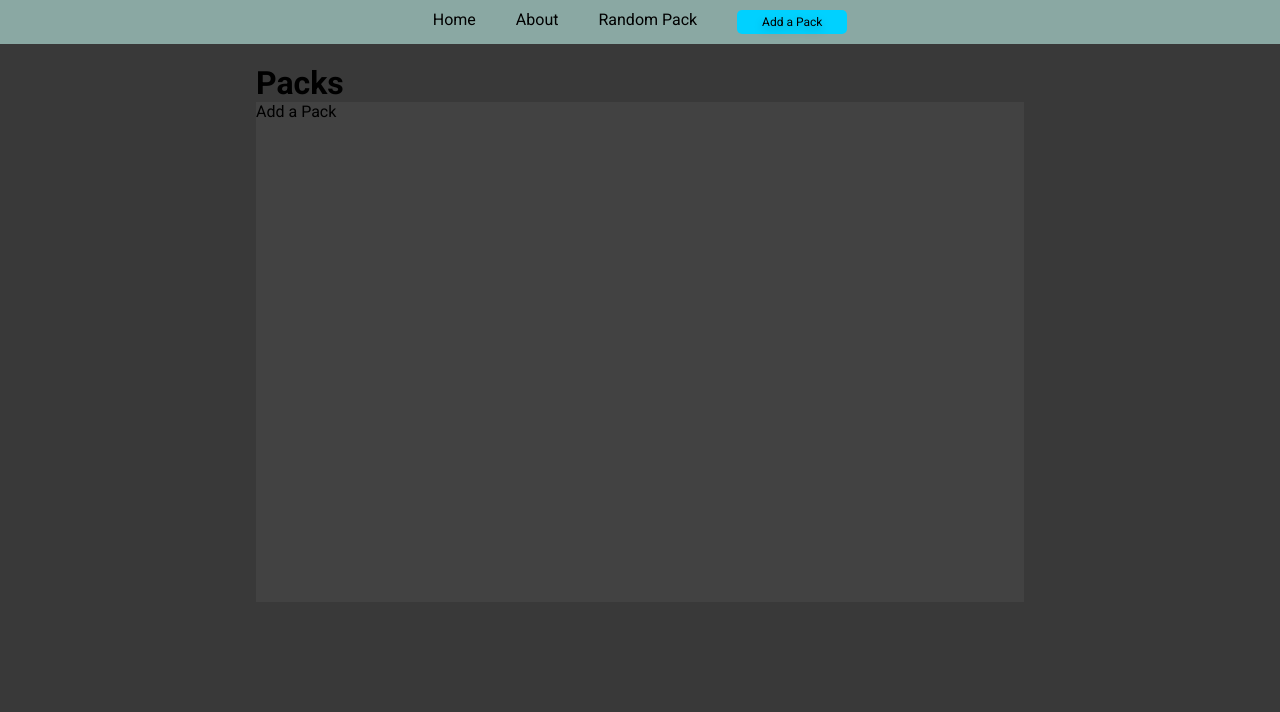
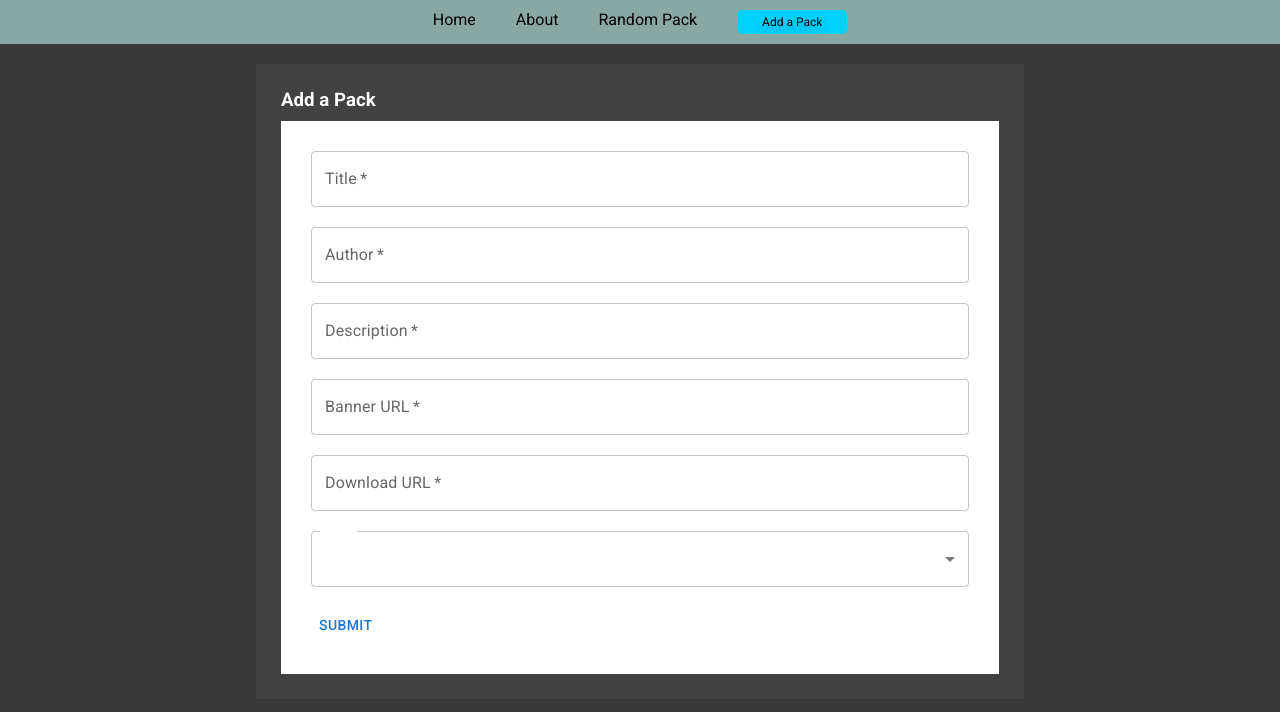
Before and after one commit to nvplus/simfile-seeker, a React (Create React App) app in the folder frontend/: page /packs/add in a window 1280 px wide. Shown: the top 712 px of the page. Built offline with nearby package versions, Linux system fonts and the light colour scheme.

Commit message:
added pack adding page

```diff
--- a/frontend/package.json
+++ b/frontend/package.json
@@ -3,12 +3,16 @@
   "version": "0.1.0",
   "private": true,
   "dependencies": {
+    "@emotion/react": "^11.7.1",
+    "@emotion/styled": "^11.6.0",
+    "@mui/material": "^5.3.0",
     "@testing-library/jest-dom": "^5.16.1",
     "@testing-library/react": "^12.1.2",
     "@testing-library/user-event": "^13.5.0",
     "axios": "^0.25.0",
     "react": "^17.0.2",
     "react-dom": "^17.0.2",
+    "react-hook-form": "^7.24.1",
     "react-router": "^6.2.1",
     "react-router-dom": "^6.2.1",
     "react-scripts": "5.0.0",
--- a/frontend/src/App.js
+++ b/frontend/src/App.js
@@ -9,6 +9,7 @@ import { Packs, Home, About, AddPack } from "./routes";
 import { Navbar } from "./components";
 import styled from "styled-components";
 
+
 const AppContainer = styled.div`
   width: 60%;
   margin: auto;
@@ -17,19 +18,21 @@ const AppContainer = styled.div`
 const  App = () => {
   return (
     <>
+
       <Router>
           <Navbar />
             <AppContainer>
               <Routes>
                 <Route path="/" element={<Home />} />
                 <Route path="/about" element={<About/>} />
-              <Route path="/packs/add" element={<Packs/>} >
-                <Route path="" element={<AddPack />} />
+                <Route path="/packs" element={<Packs/>} >
+                  <Route path="add" element={<AddPack />} />
                 </Route>
               </Routes>
             </AppContainer>
           <GlobalStyle />
       </Router>
+
     </>
   );
 }
--- a/frontend/src/components/buttons/AddPackButton.jsx
+++ b/frontend/src/components/buttons/AddPackButton.jsx
@@ -24,7 +24,7 @@ const AddPackButton = (props) => {
     `
 
     return (
-        <Button href="#">
+        <Button>
             <p>Add a Pack</p>
         </Button>
     )
--- a/frontend/src/components/navbar/Navbar.jsx
+++ b/frontend/src/components/navbar/Navbar.jsx
@@ -43,7 +43,7 @@ const Navbar = () => {
                 </li>
 
                 <li>
-                    <Link to='/packs/add'><AddPackButton /></Link>
+                    <Link to='/packs/add'><AddPackButton>Add a Pack</AddPackButton></Link>
                 </li>
             </NavList>
         </NavbarContainer>
--- a/frontend/src/components/tags/tagAttributes.js
+++ b/frontend/src/components/tags/tagAttributes.js
@@ -1,4 +1,4 @@
-const TagNames = {
+export const TagNames = {
     "stamina": "Stamina",
     "allaround": "All Around",
     "footspeed": "Footspeed",
--- a/frontend/src/routes/AddPack.jsx
+++ b/frontend/src/routes/AddPack.jsx
@@ -1,15 +1,120 @@
-import { React } from "react";
+import React, { useState } from "react";
 import axios from 'axios';
 import styled from 'styled-components';
+import { useForm } from 'react-hook-form';
+import { FormControl, TextField, Button, MenuItem, Select, InputLabel, OutlinedInput } from '@mui/material'
+import { TagNames } from "../components/tags/tagAttributes";
 
 const AddPack = () => {
+    const { register, handleSubmit } = useForm();
+    const [tags, setTags] = useState([]);
+
+    const tagsHandleChange = (e) => {
+        const value = e.target.value;
+
+        setTags(typeof value === 'string' ? value.split(',') : value,);
+
+        console.log(tags);
+    }
+
     const Container = styled.div`
         background-color: #424242;
-        height: 500px;
+        color:white;
+        height: 100%;
+        padding: 25px;
+        margin-top: 10px;
     `
+
+    const FormControlContainer = styled.div`
+        background-color: white;
+        margin-top: 10px;
+        padding: 20px;
+        height: 80%;
+        overflow: auto;
+    `
+
+    const StyledTextField = styled(TextField) `
+        width: 100%;
+
+        && {
+            margin: 10px 10px;
+        }
+    `
+    const StyledSelect = styled(Select)`
+        width: 100%;
+
+        && {
+            margin: 10px 10px;
+        }
+
+        legend {
+            visibility: visible;
+            position: relative;
+            bottom: 4px;
+        }
+    `
+
+    const FormInputs = styled.div`
+        display: flex;
+        flex-wrap: wrap;
+        width: 100%;
+
+        button {
+            margin: 10px 10px;
+        }
+    `
+
+    const handlePackSubmission = (data) => {
+        data["tags"] = tags.toString();
+
+        axios.post("http://localhost:5000/packs/add", data)
+        .then(res => {
+            console.log(res.data);
+            alert(res.data);
+        })
+        .catch(err => console.log(err))
+    }
+
+    const handleError = (e) => console.log("error" + e);
     return (
         <Container>
-            Add a Pack
+            <h3>Add a Pack</h3>
+
+            <FormControlContainer>
+                <FormControl>
+                    <FormInputs>
+                        <StyledTextField {...register("title")} label="Title" required />
+                        <StyledTextField {...register("author")} label="Author" required />
+                        <StyledTextField {...register("description")} label="Description" required />
+                        <StyledTextField {...register("banner_url")} label="Banner URL" required />
+                        <StyledTextField {...register("download_url")} label="Download URL" required />
+
+
+
+                        <StyledSelect
+                            value={tags}
+                            onChange={e => tagsHandleChange(e)}
+                            label="Tags"
+                            multiple
+                            notched
+                        >
+
+                            {Object.keys(TagNames).map((name) => (
+                                <MenuItem
+                                    key={name}
+                                    value={name}
+                                    onClick={() => console.log(tags)}
+                                    variant="outlined"
+                                >
+                                    {TagNames[name]}
+                                </MenuItem>
+                            ))}
+                        </StyledSelect>
+
+                        <Button type="submit" onClick={handleSubmit(handlePackSubmission, handleError)}>Submit</Button>
+                    </FormInputs>
+                </FormControl>
+            </FormControlContainer>
         </Container>
     );
 }
--- a/frontend/src/routes/Packs.jsx
+++ b/frontend/src/routes/Packs.jsx
@@ -4,7 +4,6 @@ import { Outlet } from 'react-router-dom';
 const Packs = () => {
     return (
         <>
-            <h1>Packs</h1>
             <Outlet />
         </>
 
```
Also changed, not shown: 1 other file (tests, documents, lock files or other folders). Lines whose indentation alone changed are shown as unchanged.
